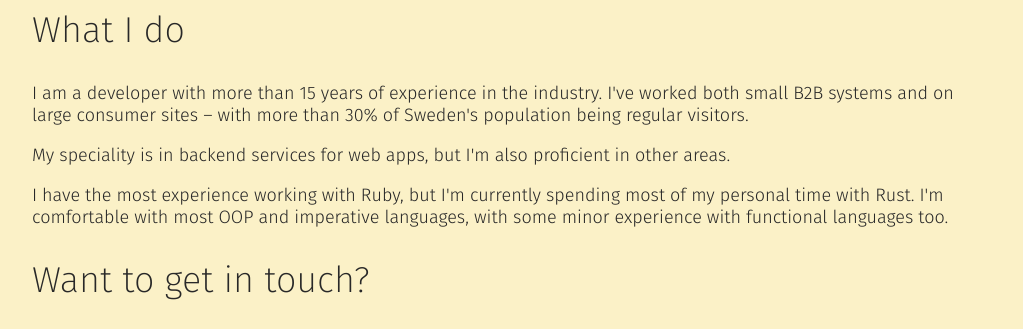
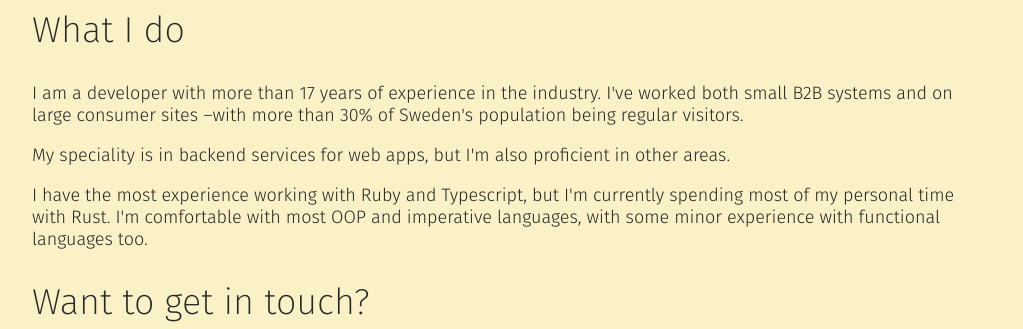
Before and after one commit to Mange/me, a plain HTML site: page website/index.html in a window 1280 px wide. Shown: the part 442-771 px from the top of the page, without its empty margins (128-1151 px from the left). Drawn offline with Linux system fonts and the light colour scheme.

Commit message:
Web: Slightly update text

```diff
--- a/website/index.html
+++ b/website/index.html
@@ -68,8 +68,8 @@
 
       <h2>What I do</h2>
       <p>
-        I am a developer with more than 15 years of experience in the industry.
-        I've worked both small B2B systems and on large consumer sites –­ with
+        I am a developer with more than 17 years of experience in the industry.
+        I've worked both small B2B systems and on large consumer sites –­with
         more than 30% of Sweden's population being regular visitors.
       </p>
 
@@ -79,10 +79,10 @@
       </p>
 
       <p>
-        I have the most experience working with Ruby, but I'm currently spending
-        most of my personal time with Rust. I'm comfortable with most OOP and
-        imperative languages, with some minor experience with functional
-        languages too.
+        I have the most experience working with Ruby and Typescript, but I'm
+        currently spending most of my personal time with Rust. I'm comfortable
+        with most OOP and imperative languages, with some minor experience with
+        functional languages too.
       </p>
 
       <h2>Want to get in touch?</h2>
```
